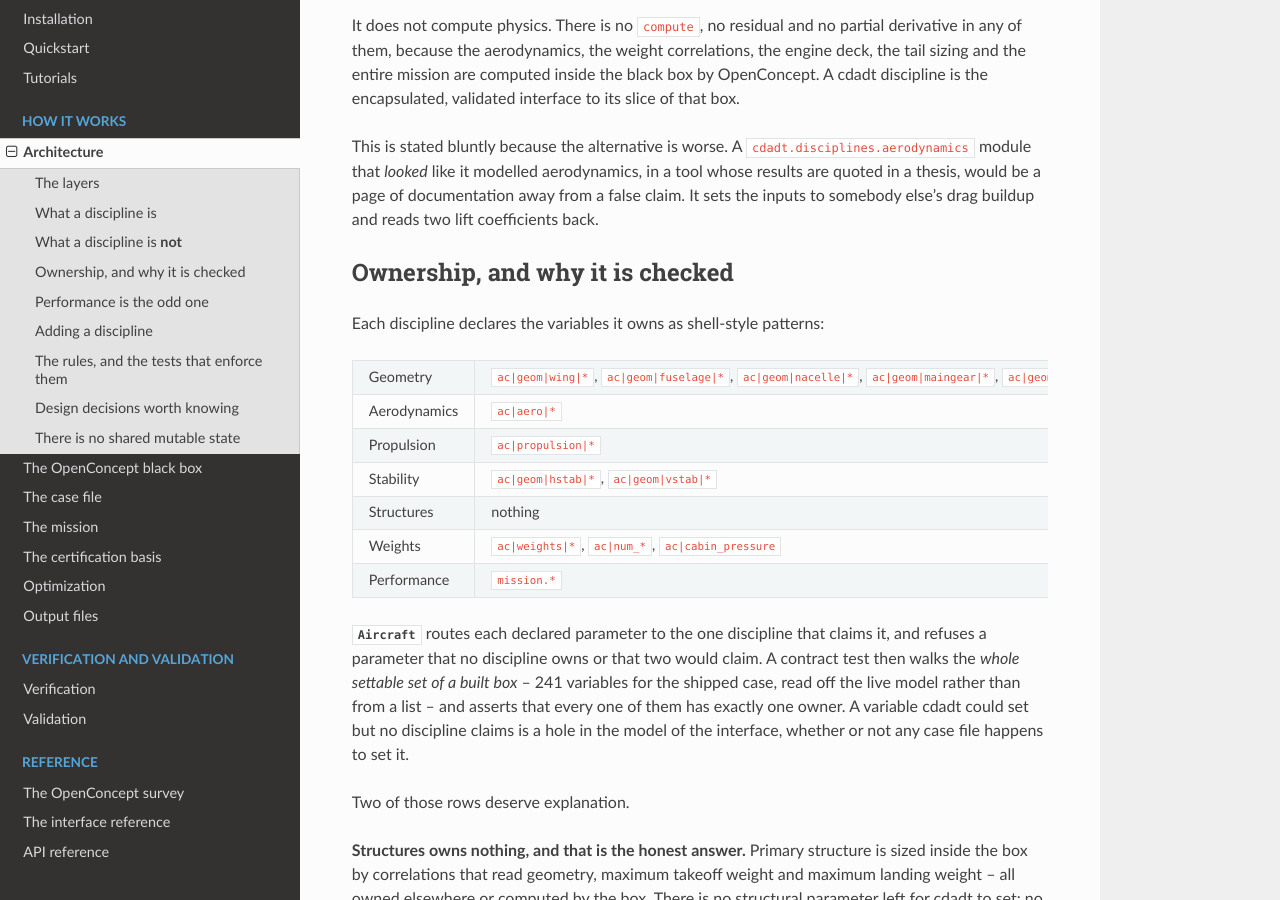
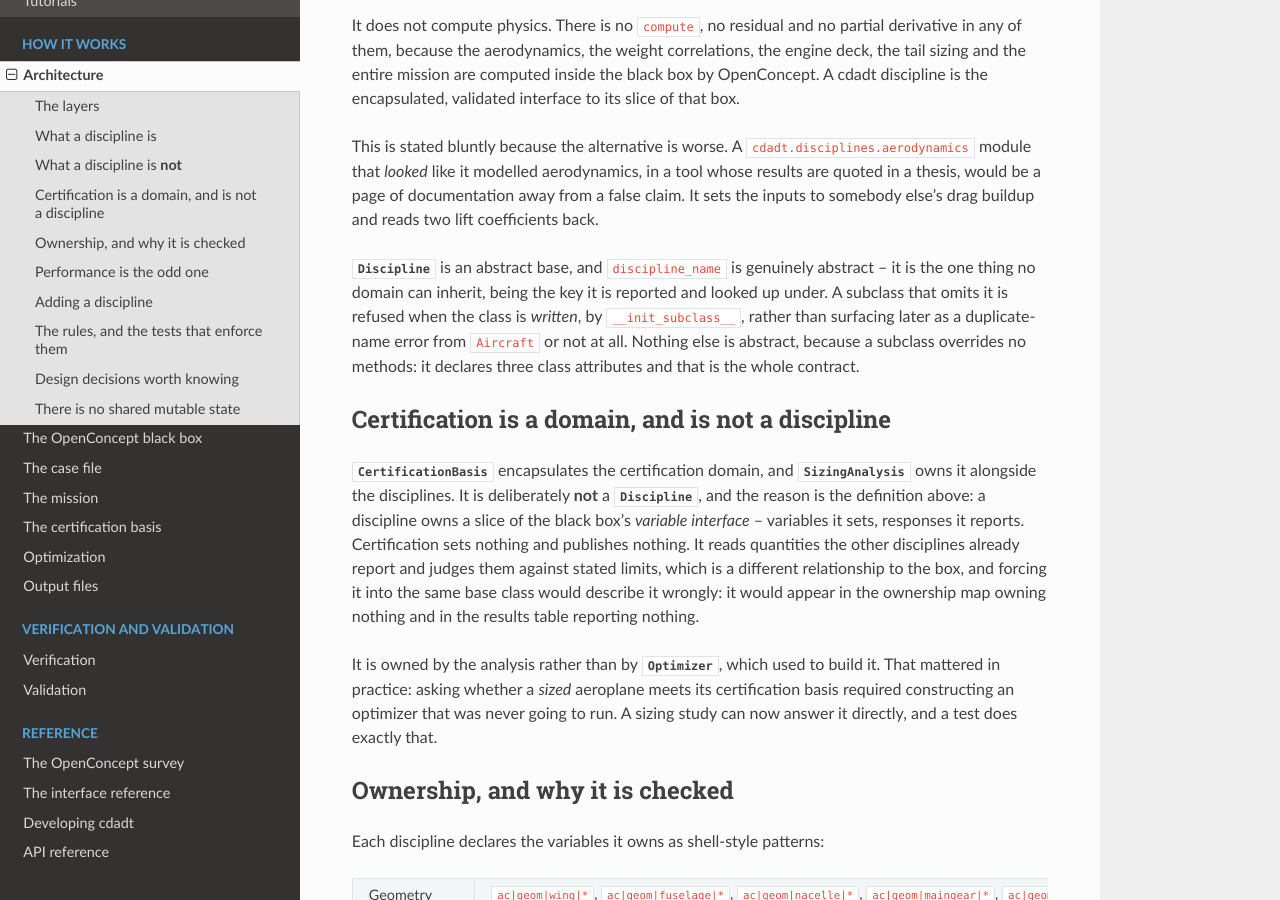
Before and after one commit to realJoey/cdadt, a Sphinx documentation site: the page built from docs/architecture.rst, in a window 1280 px wide and 900 px high, scrolled down 1399 px. Built offline with Sphinx 7.4.7 and the Read the Docs theme 3.1.0, drawn with Linux system fonts in a browser that asks for light colours.

Commit message:
Write the developer guide, and say why certification is not a discipline
Documentation was thorough on what the framework is and why, and silent on
how to work in it: the gates a change has to pass, where each kind of
change belongs, which rules are not style preferences. developing.rst is
that page, and it is the documentation category the brief asks for that
this repository could not previously claim to have.

architecture.rst gains the reasoning for two decisions that are easy to
misread as omissions. Certification is a domain with its own class, owned
by the analysis, and deliberately not a Discipline: that base means "owns a
slice of the black box's variable interface", and certification sets
nothing and publishes nothing -- it judges what other disciplines report.
Forcing it into the same base would put it in the ownership map owning
nothing and in the results table reporting nothing.

Counts re-measured: 310 tests, 250 in the fast loop.

```diff
--- a/docs/architecture.rst
+++ b/docs/architecture.rst
@@ -77,6 +77,30 @@
 module that *looked* like it modelled aerodynamics, in a tool whose results are quoted in a
 thesis, would be a page of documentation away from a false claim. It sets the inputs to somebody
 else's drag buildup and reads two lift coefficients back.
+
+:class:`~cdadt.disciplines.base.Discipline` is an abstract base, and ``discipline_name`` is
+genuinely abstract -- it is the one thing no domain can inherit, being the key it is reported and
+looked up under. A subclass that omits it is refused when the class is *written*, by
+``__init_subclass__``, rather than surfacing later as a duplicate-name error from ``Aircraft`` or
+not at all. Nothing else is abstract, because a subclass overrides no methods: it declares three
+class attributes and that is the whole contract.
+
+Certification is a domain, and is not a discipline
+---------------------------------------------------
+
+:class:`~cdadt.certification.CertificationBasis` encapsulates the certification domain, and
+:class:`~cdadt.analysis.SizingAnalysis` owns it alongside the disciplines. It is deliberately
+**not** a :class:`~cdadt.disciplines.base.Discipline`, and the reason is the definition above: a
+discipline owns a slice of the black box's *variable interface* -- variables it sets, responses
+it reports. Certification sets nothing and publishes nothing. It reads quantities the other
+disciplines already report and judges them against stated limits, which is a different
+relationship to the box, and forcing it into the same base class would describe it wrongly: it
+would appear in the ownership map owning nothing and in the results table reporting nothing.
+
+It is owned by the analysis rather than by :class:`~cdadt.optimization.Optimizer`, which used to
+build it. That mattered in practice: asking whether a *sized* aeroplane meets its certification
+basis required constructing an optimizer that was never going to run. A sizing study can now
+answer it directly, and a test does exactly that.
 
 Ownership, and why it is checked
 --------------------------------
--- a/docs/index.rst
+++ b/docs/index.rst
@@ -88,6 +88,7 @@
 
    openconcept
    interface
+   developing
    api/index
 
 Indices
```
Also changed, not shown: README.md (+3 -2 lines), docs/developing.rst (added, +179 -0 lines), docs/verification.rst (+6 -5 lines).
